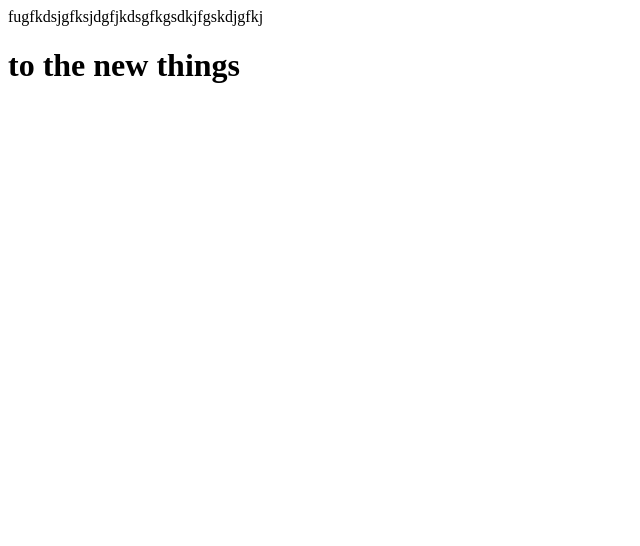
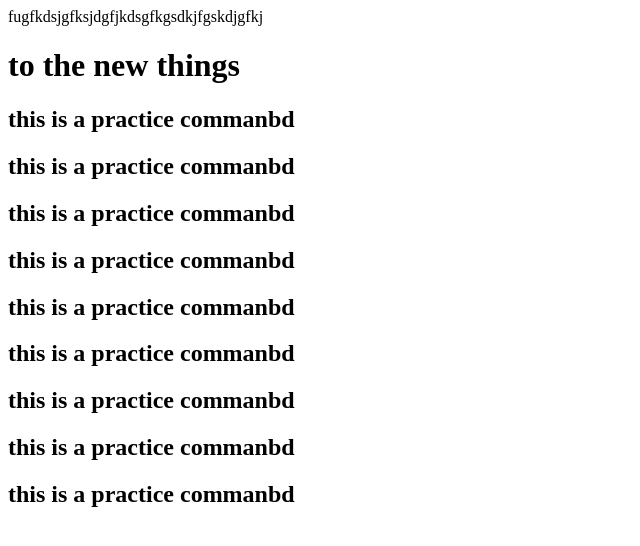
Before and after one commit to rgt-tech/Class-list, a plain HTML site: page index.html in a window 1280 px wide. Shown: the whole page, without its empty margins (0-640 px from the left). Drawn offline with Linux system fonts and the light colour scheme.

Commit message:
updated index file intial commit

```diff
--- a/index.html
+++ b/index.html
@@ -5,5 +5,14 @@
     <body>
         <p>fugfkdsjgfksjdgfjkdsgfkgsdkjfgskdjgfkj</p>
         <h1>to the new things</h1>
+        <h2>this is a practice commanbd</h2>
+        <h2>this is a practice commanbd</h2>
+        <h2>this is a practice commanbd</h2>
+        <h2>this is a practice commanbd</h2>
+        <h2>this is a practice commanbd</h2>
+        <h2>this is a practice commanbd</h2>
+
+        <h2>this is a practice commanbd</h2><h2>this is a practice commanbd</h2>
+        <h2>this is a practice commanbd</h2>
     </body>
 </html>
```
